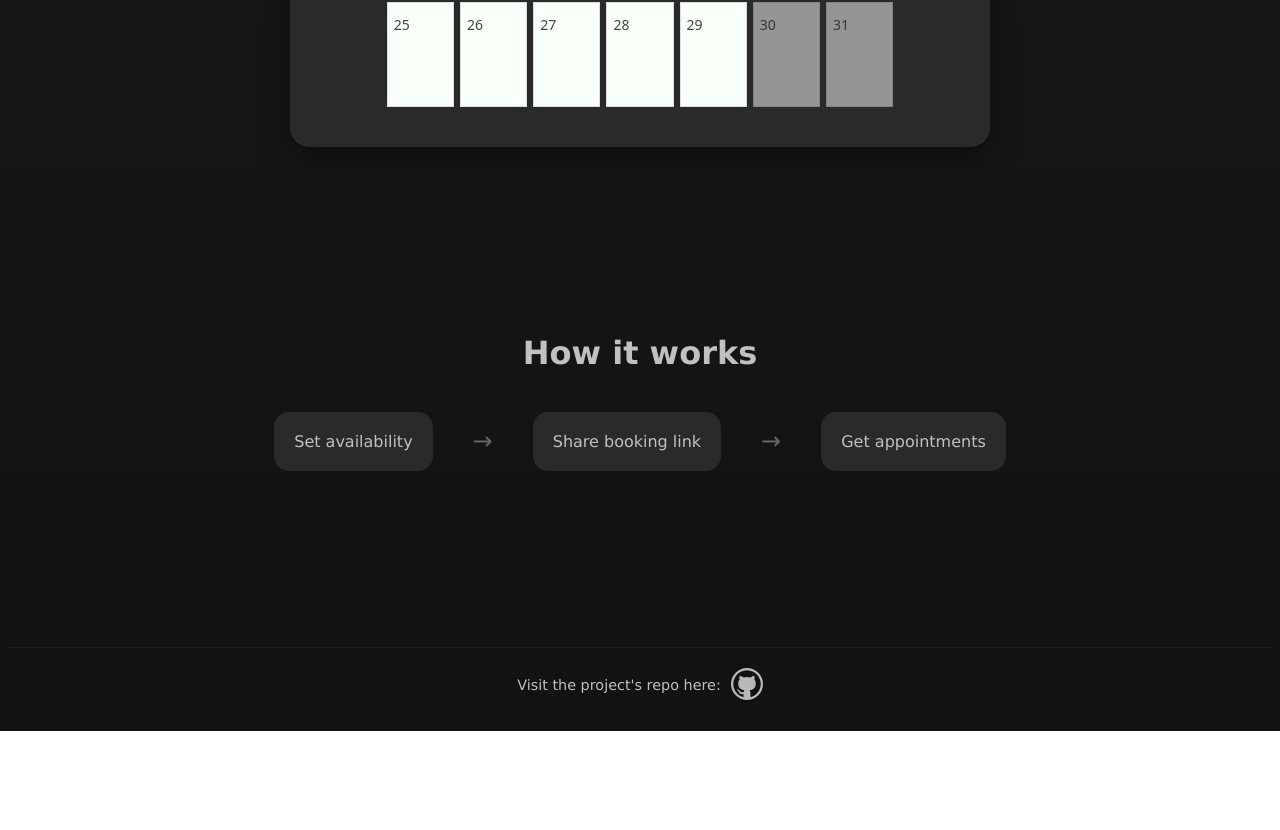
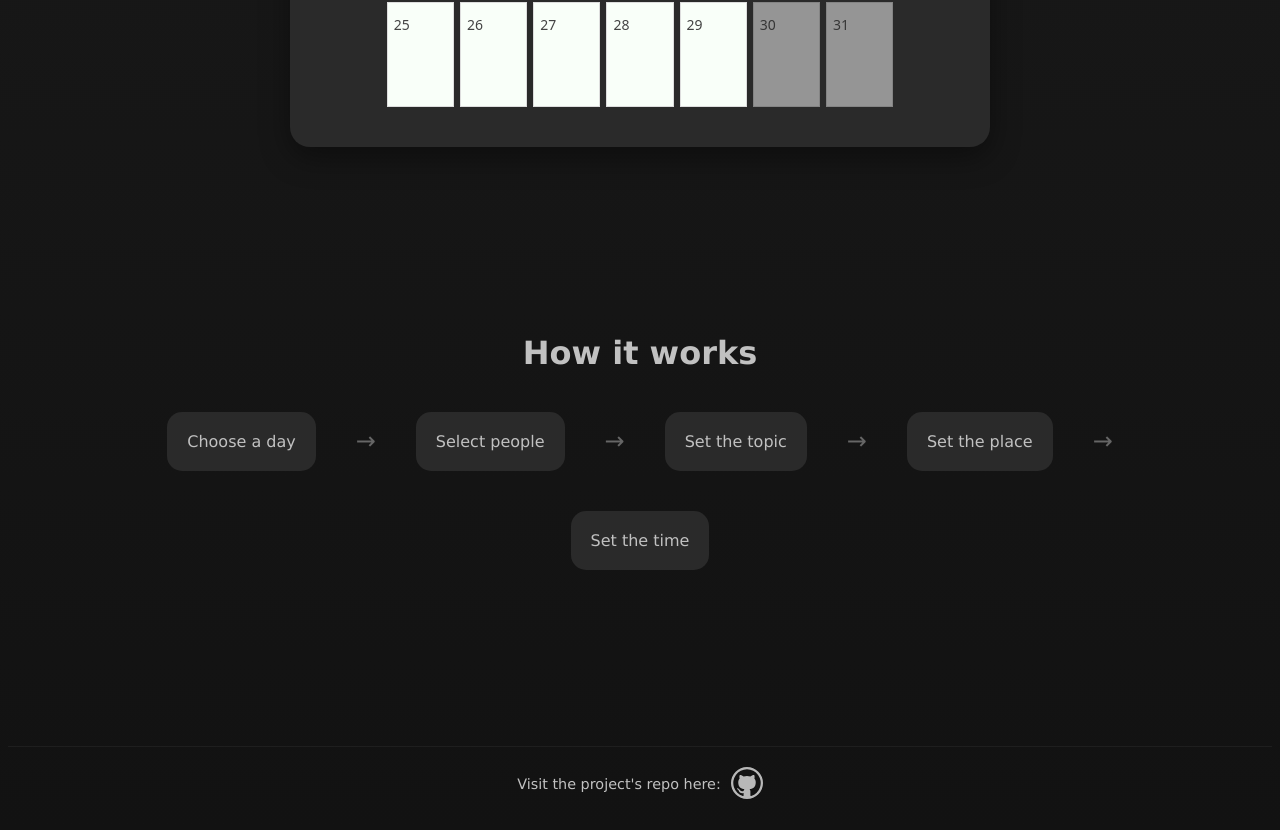
Before and after one commit to WiktorM413/meeting-scheduling-platform, a React (Vite) app in the folder frontend/: page /home in a window 1280 px wide. Shown: the part 1249-2079 px from the top of the page. Before the commit the page ends 1980 px from the top, so only its background shows below. Built offline with nearby package versions, Linux system fonts and the light colour scheme; no server answers.

Commit message:
Modify the See how it works and add onClick events to the buttons

```diff
--- a/frontend/src/Home/Index.tsx
+++ b/frontend/src/Home/Index.tsx
@@ -1,11 +1,16 @@
+import { useRef } from "react";
 import MspButton from "../Components/MspButton";
 import MspCalendar from "../Components/MspCalendar/MspCalendar";
 import MspListArrow from "../Components/MspListArrow";
 import MspListStep from "../Components/MspListStep";
 import "./style.scss";
+import { useNavigate } from "react-router-dom";
 
 export default function Index()
 {
+	const howItWorksRef = useRef<HTMLButtonElement|null>(null);
+	const navigate    = useNavigate();
+
 	return (
 		<div className="msp-home">
 			<section className="msp-home-hero">
@@ -14,8 +19,8 @@ export default function Index()
 					<h2>Set your availability, let people book time, and keep everything organized across time zones.</h2>
 				</div>
 				<div className="msp-home-button-group">
-					<MspButton label="Get started"/>
-					<MspButton label="See how it works"/>
+					<MspButton label="Get started"      onClick={() => navigate("/schedule")}/>
+					<MspButton label="See how it works" onClick={() => howItWorksRef.current?.scrollIntoView({behavior: "smooth"})}/>
 				</div>
 			</section>
 			<section className="msp-home-preview">
@@ -23,14 +28,18 @@ export default function Index()
 					<MspCalendar />
 				</div>
 			</section>
-			<section className="msp-home-how-it-works">
+			<section className="msp-home-how-it-works" ref={howItWorksRef}>
 				<h2>How it works</h2>
 				<ol>
-					<MspListStep label="Set availability"/>
+					<MspListStep label="Choose a day"/>
 					<MspListArrow />
-					<MspListStep label="Share booking link"/>
+					<MspListStep label="Select people"/>
 					<MspListArrow />
-					<MspListStep label="Get appointments"/>
+					<MspListStep label="Set the topic"/>
+					<MspListArrow />
+					<MspListStep label="Set the place"/>
+					<MspListArrow />
+					<MspListStep label="Set the time"/>
 				</ol>
 			</section>
 		</div>
```
